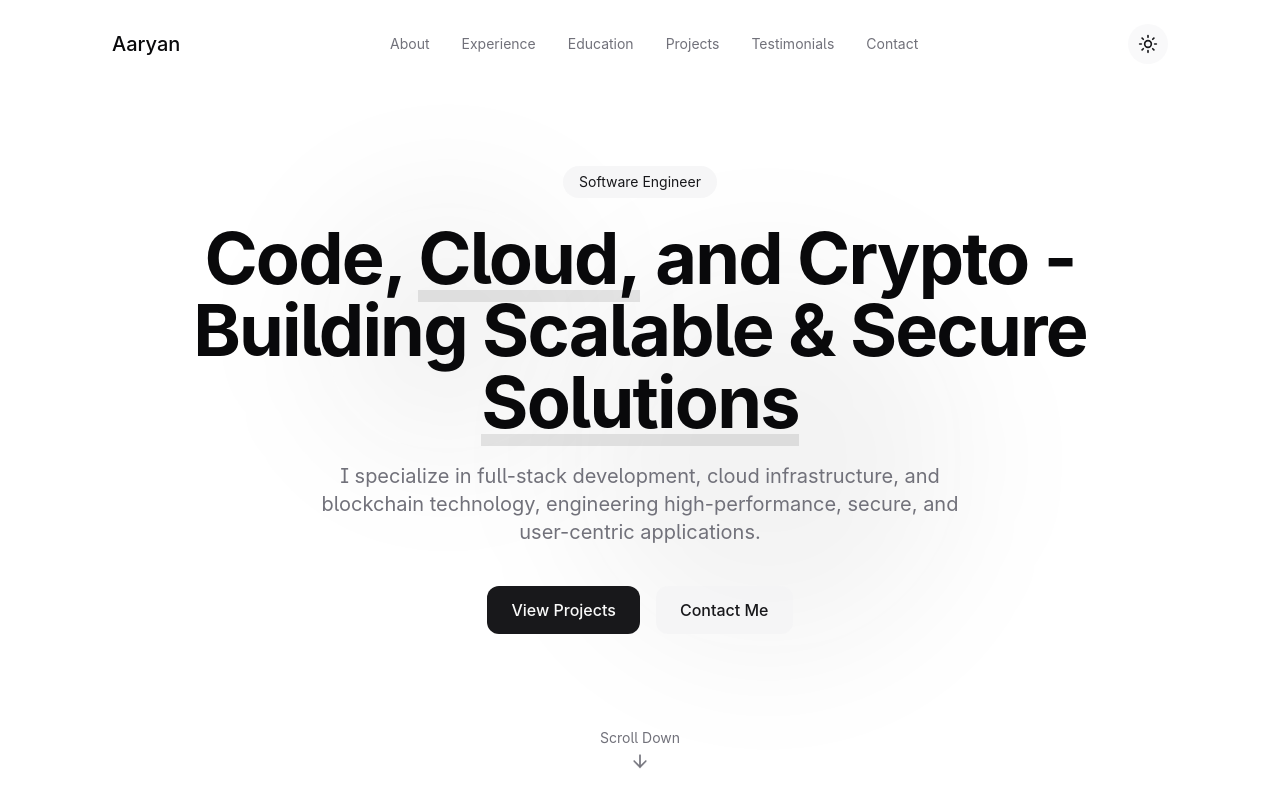
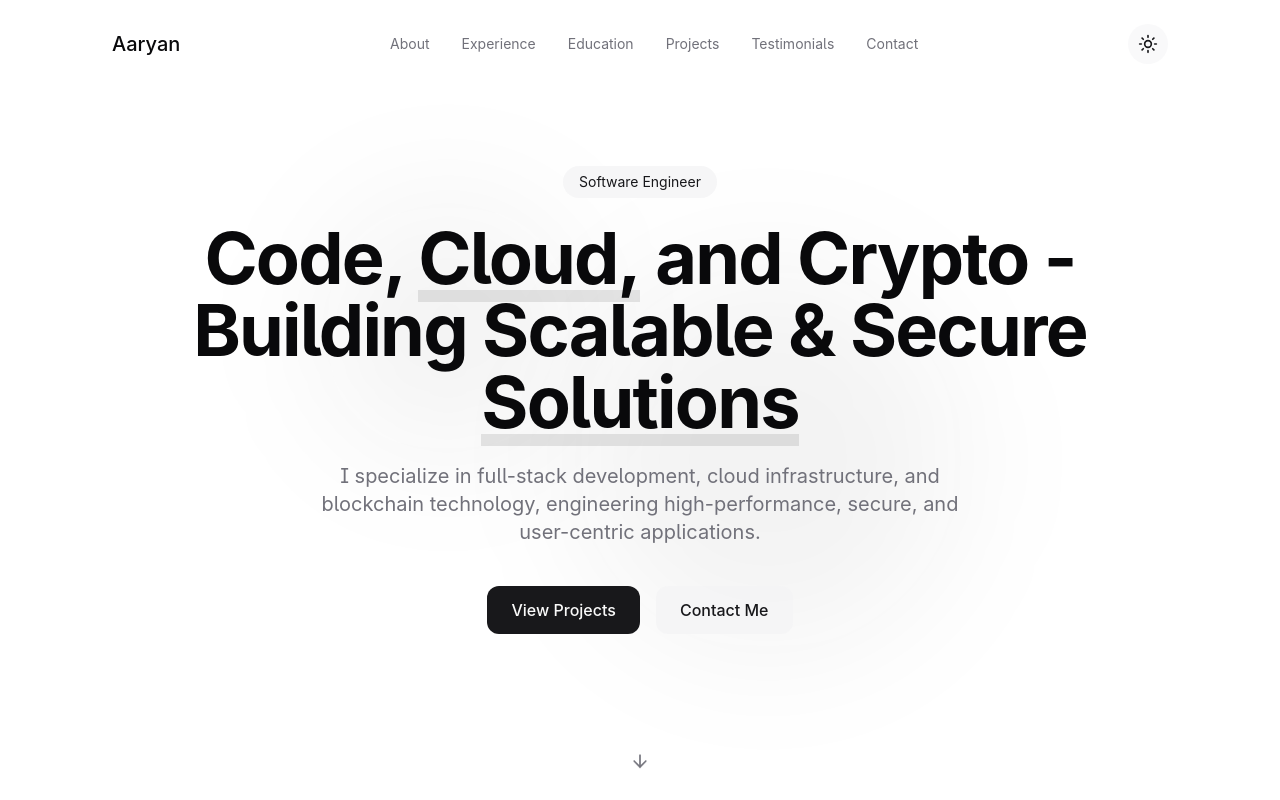
Before and after one commit to aaryanpraveen16/aaryan-praveen, a React (Vite) app: page / in a window 1280 px wide. Shown: the top 800 px of the page. Built offline with nearby package versions, Linux system fonts and the light colour scheme.

Commit message:
Remove scroll down text
The scroll down text was removed, leaving only the arrow.

```diff
--- a/src/components/Education.tsx
+++ b/src/components/Education.tsx
@@ -89,10 +89,10 @@ const Education = () => {
                       ))}
                     </div>
 
-                    {'thesis' in edu && edu.thesis && (
+                    {('thesis' in edu && edu.thesis) && (
                       <div className="mt-6 pt-6 border-t border-border">
                         <h4 className="font-semibold mb-2">Thesis</h4>
-                        <p className="text-sm text-muted-foreground">{edu.thesis}</p>
+                        <p className="text-sm text-muted-foreground">{edu.thesis as React.ReactNode}</p>
                       </div>
                     )}
 
--- a/src/components/Hero.tsx
+++ b/src/components/Hero.tsx
@@ -1,4 +1,3 @@
-
 import { useParallax } from '@/lib/animations';
 import { ArrowDown } from 'lucide-react';
 import { useRef, useEffect, useState } from 'react';
@@ -11,7 +10,6 @@ const Hero = () => {
   const [animationComplete, setAnimationComplete] = useState(false);
 
   useEffect(() => {
-    // Animation for hero elements on load
     if (animationComplete) {
       const timers: NodeJS.Timeout[] = [];
 
@@ -32,10 +30,8 @@ const Hero = () => {
   }, [animationComplete]);
 
   const handleTypingComplete = () => {
-    // Delay before minimizing
     setTimeout(() => {
       setShowName(false);
-      // Delay before showing the rest of the content
       setTimeout(() => {
         setAnimationComplete(true);
       }, 500);
@@ -48,7 +44,6 @@ const Hero = () => {
       ref={heroRef}
       className="relative min-h-screen flex items-center justify-center overflow-hidden"
     >
-      {/* Background Shapes */}
       <div className="absolute inset-0 -z-10">
         <div
           className="absolute top-1/4 left-1/4 w-64 h-64 rounded-full bg-primary/5 dark:bg-primary/10 filter blur-3xl"
@@ -110,9 +105,8 @@ const Hero = () => {
 
       <a
         href="#about"
-        className={`absolute bottom-6 left-1/2 transform -translate-x-1/2 flex flex-col items-center text-muted-foreground hover:text-foreground transition-colors ${animationComplete ? '' : 'hidden'}`}
+        className={`absolute bottom-6 left-1/2 transform -translate-x-1/2 flex items-center justify-center text-muted-foreground hover:text-foreground transition-colors ${animationComplete ? '' : 'hidden'}`}
       >
-        <span className="text-sm mb-2">Scroll Down</span>
         <ArrowDown className="w-5 h-5 animate-bounce" />
       </a>
     </section>
```
